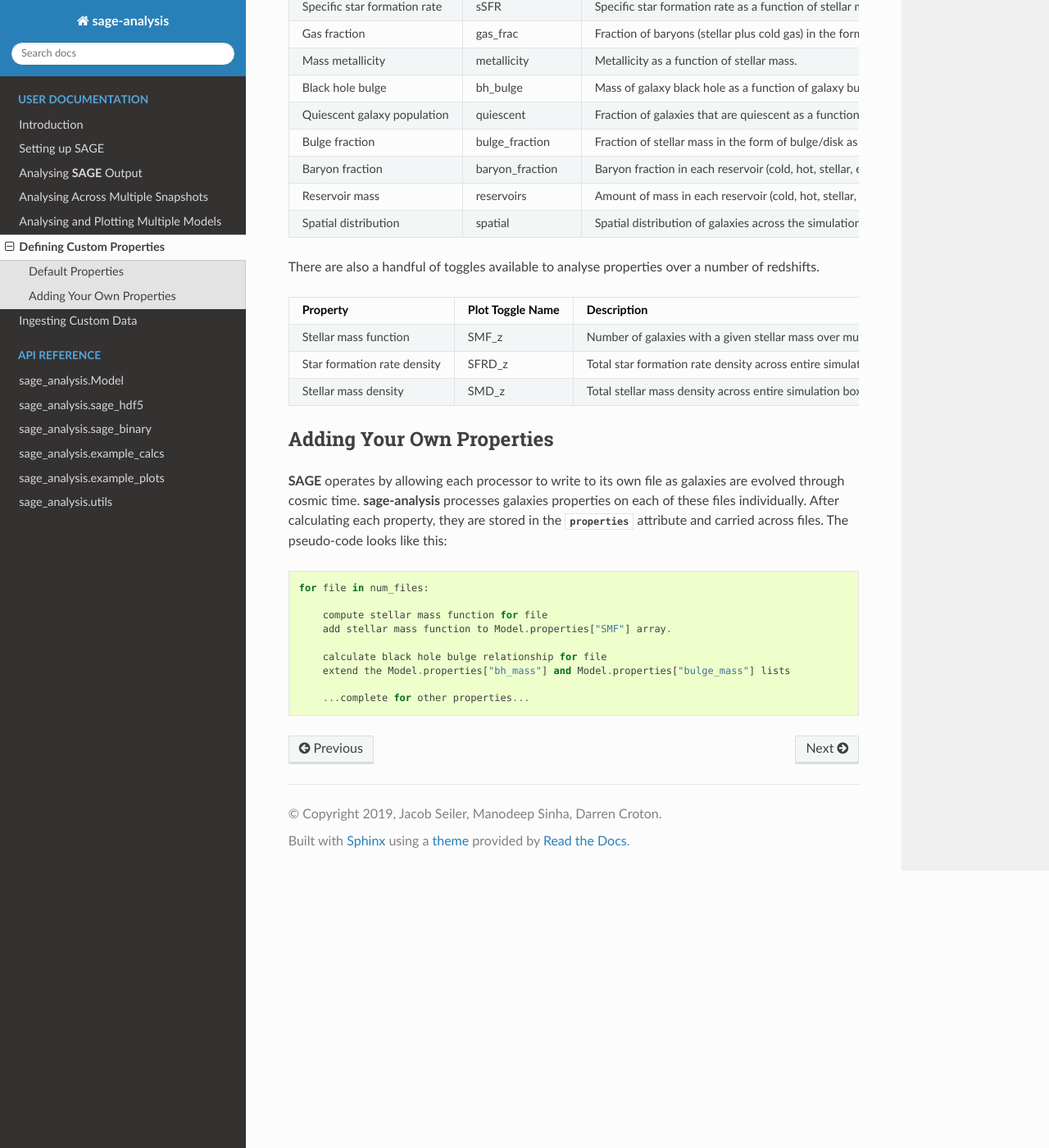
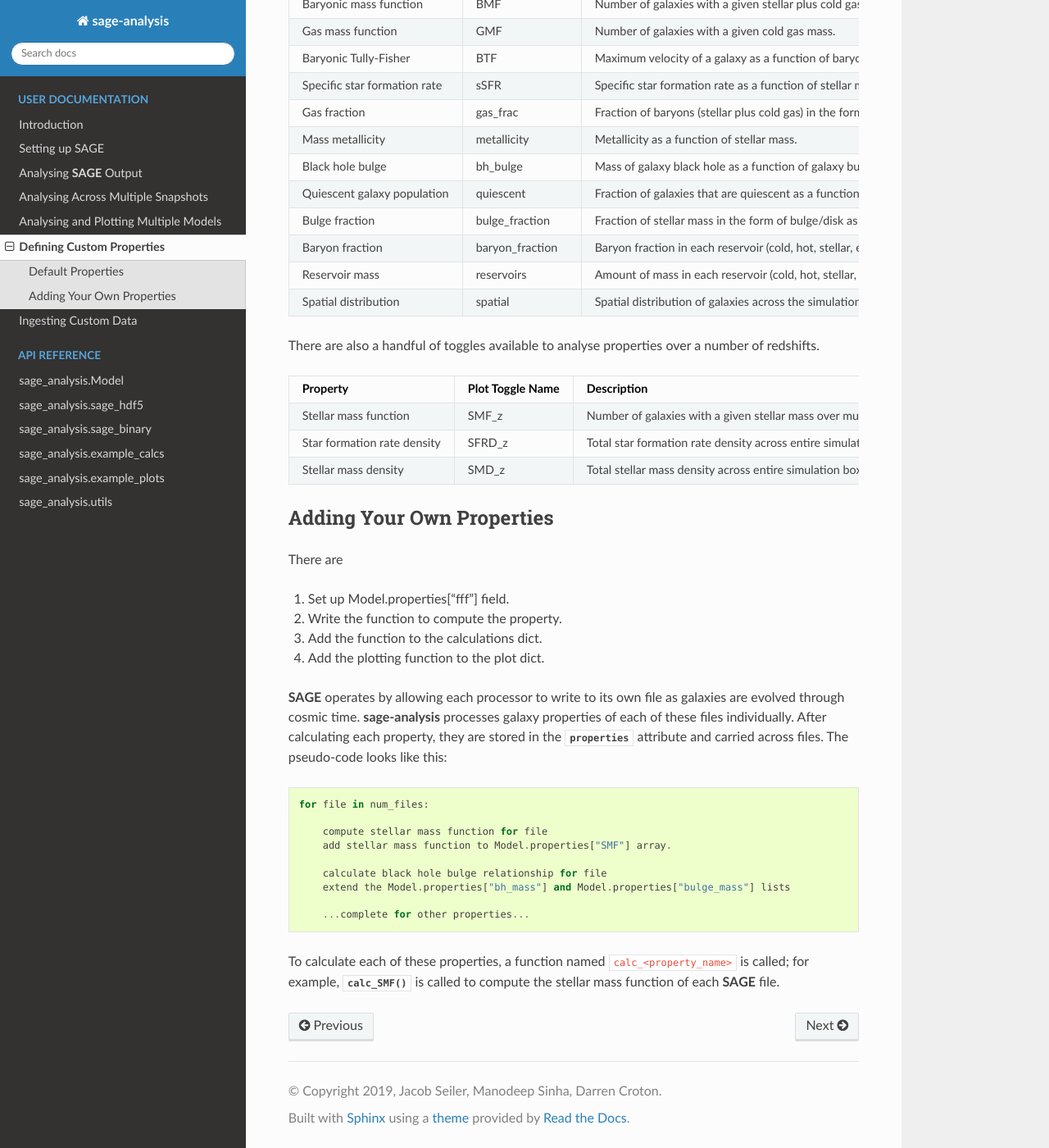
Before and after one commit to sage-home/sage-analysis, a Sphinx documentation site: the page built from docs/source/user/custom_calculations.rst, in a window 1280 px wide and 1400 px high, scrolled down 533 px. Shown: the whole window at 82% size. Built offline with Sphinx 7.4.7 and the Read the Docs theme 2.0.0, drawn with Linux system fonts in a browser that asks for light colours; some of the changed text lies outside the part shown.

Commit message:
A bit more docs.

```diff
--- a/docs/source/user/custom_calculations.rst
+++ b/docs/source/user/custom_calculations.rst
@@ -2,7 +2,13 @@
 ==========================
 
 We have previously given examples how to analyse **SAGE** properties at a :doc:`single
-snapshot <./analysing_sage>` or :doc:`over multiple redshifts <./history>`.
+snapshot <./analysing_sage>` or :doc:`over multiple redshifts <./history>`.  However, it
+is quite common that you may wish to calculate properties different to those included in
+the base version of **sage-analysis**.  For example, you may wish to investigate the
+time since a last major merger as a function of galaxy stellar mass.
+
+This page outlines how **sage-analysis** can be used to calculate any arbirtary
+properties.
 
 Default Properties
 ------------------
@@ -56,9 +62,17 @@
 Adding Your Own Properties
 --------------------------
 
+There are
+
+1. Set up Model.properties["fff"] field.
+2. Write the function to compute the property.
+3. Add the function to the calculations dict.
+4. Add the plotting function to the plot dict.
+
+
 **SAGE** operates by allowing each processor to write to its own file as
-galaxies are evolved through cosmic time.  **sage-analysis** processes galaxies
-properties on each of these files individually.  After calculating each
+galaxies are evolved through cosmic time.  **sage-analysis** processes galaxy
+properties of each of these files individually.  After calculating each
 property, they are stored in the
 :py:attr:`~sage_analysis.model.Model.properties` attribute and carried across
 files.  The pseudo-code looks like this:
@@ -74,3 +88,7 @@
         extend the Model.properties["bh_mass"] and Model.properties["bulge_mass"] lists
 
         ...complete for other properties...
+
+To calculate each of these properties, a function named ``calc_<property_name>`` is
+called; for example, :py:func:`~sage_analysis.example_calcs.calc_SMF` is called to
+compute the stellar mass function of each **SAGE** file.
```
